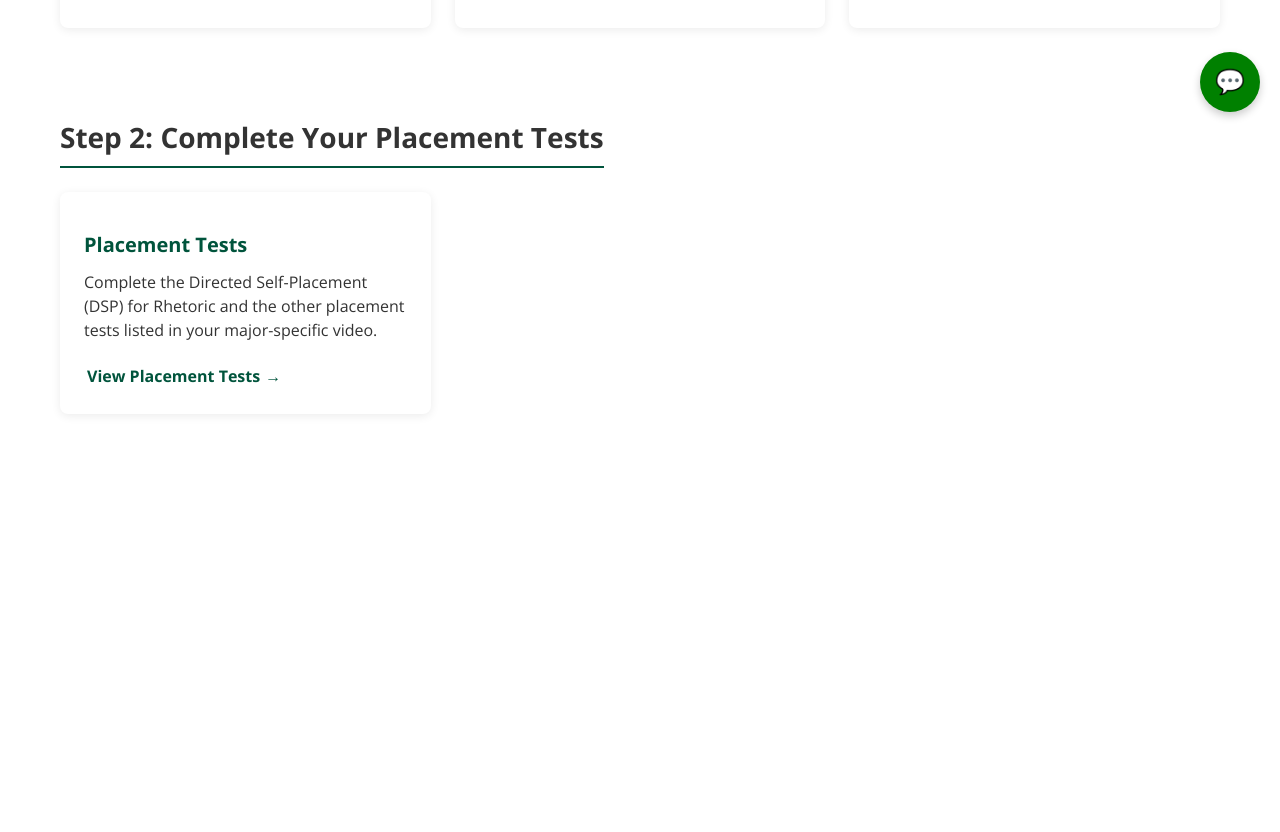
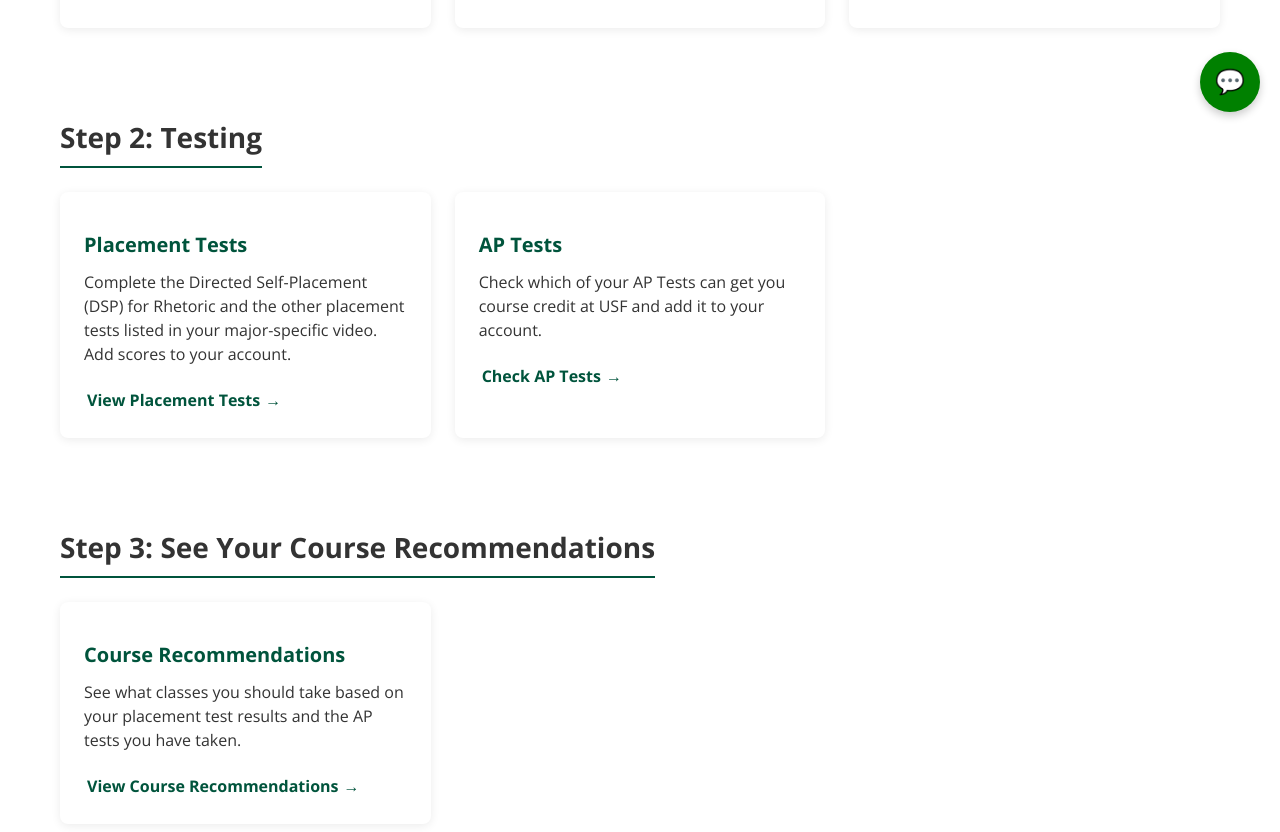
Before and after one commit to tomayyeung/c-reg, a Next.js app in the folder web/: page /first-years in a window 1280 px wide. Shown: the part 668-1500 px from the top of the page. Before the commit the page ends 1142 px from the top, so only its background shows below. Built offline with nearby package versions, Linux system fonts and the light colour scheme.

Commit message:
Add more info to first-years page

```diff
--- a/web/app/first-years/page.tsx
+++ b/web/app/first-years/page.tsx
@@ -36,19 +36,35 @@ export default function FirstYears() {
               <div className={styles.infoCard}>
                 <h3>Important Dates</h3>
                 <p>Mark your calendar with registration periods, add/drop deadlines, and academic calendar milestones.</p>
-                <Link href="https://www.usfca.edu/academic-calendar" className={styles.cardLink} target="_blank" rel="noopener noreferrer">View Calendar</Link>
+                <Link href="https://www.usfca.edu/academic-calendar" className={styles.cardLink} target="_blank" rel="noopener noreferrer">View Academic Calendar</Link>
                 <Link href="https://calendar.google.com/calendar/embed?src=c_c5edbe80c4f6a6772124a4608179aadc4f6518061082ad43ec02538c13c8e54a%40group.calendar.google.com&ctz=America%2FLos_Angeles" className={styles.cardLink} target="_blank" rel="noopener noreferrer">Add Google Calendar</Link>
               </div>
             </div>
           </div>
 
           <div className={styles.infoSection}>
-            <h2 className={styles.sectionTitle}>Step 2: Complete Your Placement Tests</h2>
+            <h2 className={styles.sectionTitle}>Step 2: Testing</h2>
             <div className={styles.infoGrid}>
               <div className={styles.infoCard}>
                 <h3>Placement Tests</h3>
-                <p>Complete the Directed Self-Placement (DSP) for Rhetoric and the other placement tests listed in your major-specific video.</p>
-                <Link href="https://myusf.usfca.edu/newstudentregistration/placement-tests" className={styles.cardLink} target="_blank" rel="noopener noreferrer">View Placement Tests</Link>
+                <p>Complete the Directed Self-Placement (DSP) for Rhetoric and the other placement tests listed in your major-specific video. Add scores to your account.</p>
+                <Link href="/placement-tests" className={styles.cardLink}>View Placement Tests</Link>
+              </div>
+              <div className={styles.infoCard}>
+                <h3>AP Tests</h3>
+                <p>Check which of your AP Tests can get you course credit at USF and add it to your account.</p>
+                <Link href="/ap-credit" className={styles.cardLink}>Check AP Tests</Link>
+              </div>
+            </div>
+          </div>
+
+          <div className={styles.infoSection}>
+            <h2 className={styles.sectionTitle}>Step 3: See Your Course Recommendations</h2>
+            <div className={styles.infoGrid}>
+              <div className={styles.infoCard}>
+                <h3>Course Recommendations</h3>
+                <p>See what classes you should take based on your placement test results and the AP tests you have taken.</p>
+                <Link href="/register-landing-page/recommendations" className={styles.cardLink}>View Course Recommendations</Link>
               </div>
             </div>
           </div>
```
